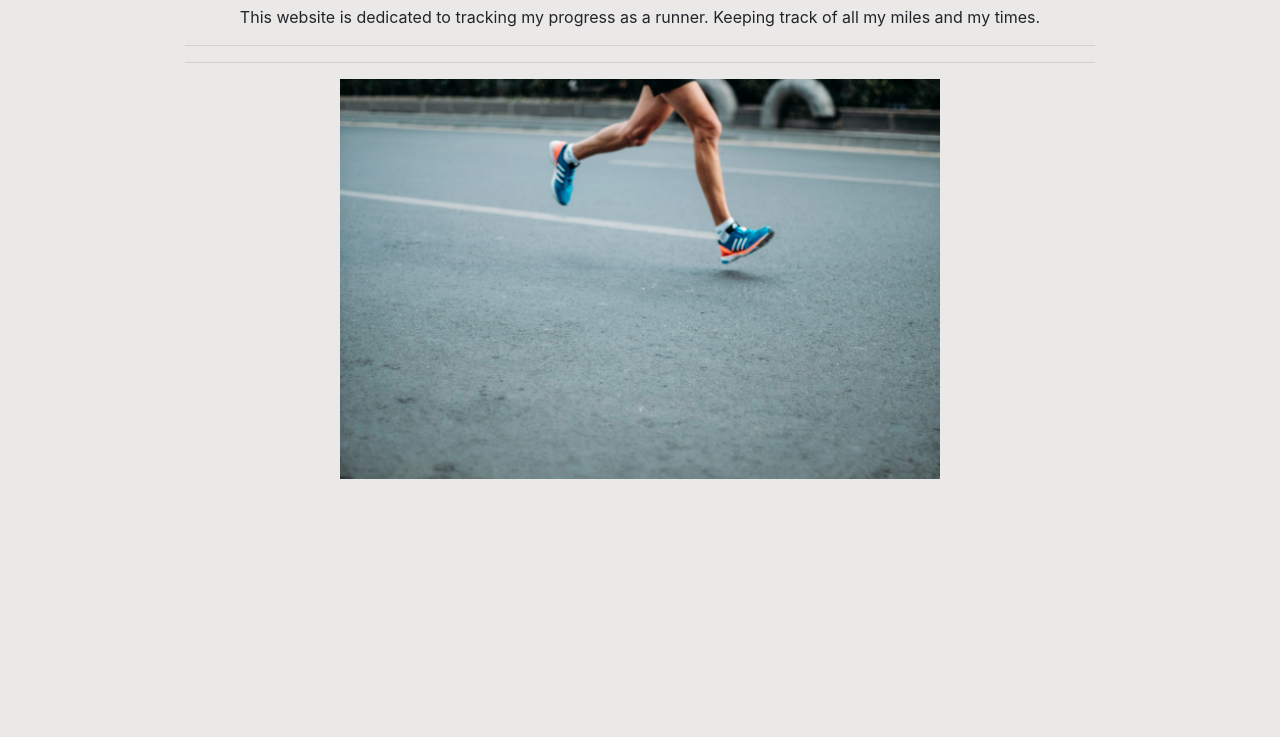
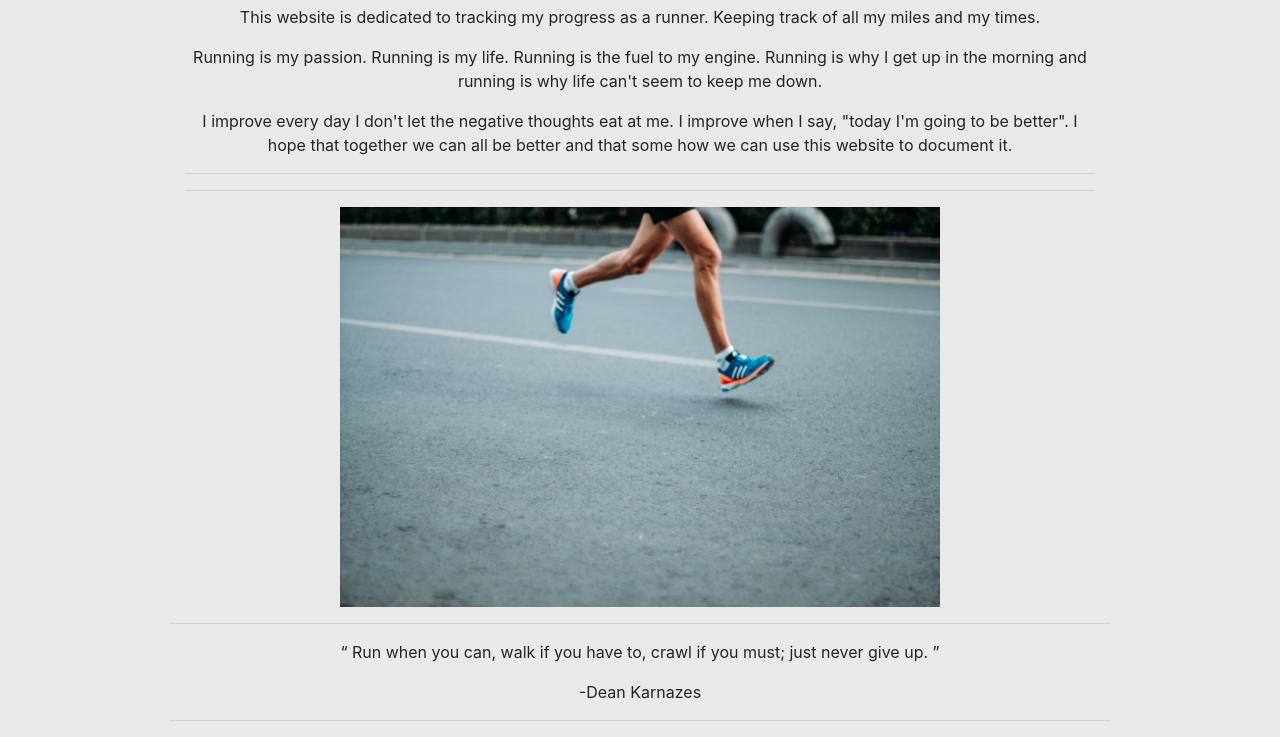
Before and after one commit to Outige/old-cs50-project0, a plain HTML site: page index.html in a window 1280 px wide. Shown: the part 165-902 px from the top of the page. Before the commit the page ends 800 px from the top, so only its background shows below. Drawn offline with nearby package versions, Linux system fonts and the light colour scheme.

Commit message:
home page nearly fin. Updated readme

```diff
--- a/css/style.scss
+++ b/css/style.scss
@@ -57,3 +57,9 @@ img.img0 {
     width: auto;
     height: 400px;
 }
+
+// /* img */
+// div.img-nav img {
+//     height: 100px;
+//     width: 200px;
+// }
--- a/index.html
+++ b/index.html
@@ -36,9 +36,48 @@
                     This website is dedicated to tracking my progress as a runner. Keeping
                     track of all my miles and my times.
                 </p>
+                <p>
+                    Running is my passion. Running is my life. Running is the fuel to my engine. Running
+                    is why I get up in the morning and running is why life can't seem to keep me down.
+                </p>
+                <p>
+                    I improve every day I don't let the negative thoughts eat at me. I improve when I say, "today I'm going to be better".
+                    I hope that together we can all be better and that some how we can use this website to document it.
+                </p>
                 <hr><hr>
             </div>
+
             <img class="img0" src="img/img0.jpg">
+
+            <div class="quote0">
+                <hr>
+                <p>
+                    &ldquo;
+                    Run when you can, walk if you have to, crawl if you must; just never give up.
+                    &rdquo;
+                </p>
+                <p class="pq0">-Dean Karnazes</p>
+                <hr>
+            </div>
+
+            <!-- <div class="container">
+                <p>Visit:</p>
+                <div class="row img-nav">
+                    <div class="col">
+                        <img class="img1" src="img/house1.png">
+                    </div>
+                    <div class="col">
+                        <img class="img2" src="img/img1.jpg">
+                    </div>
+                    <div class="col">
+                        <img class="img3" src="img/img3.jpg">
+                    </div>
+                    <div class="col">
+                        <img class="img4" src="img/img4.jpg">
+                    </div>
+                </div>
+            </div>
+            <hr> -->
         </div>
 
 
```
Also changed, not shown: img/house0.png (added), img/house1.png (added), img/img2.jpg (added), img/img3.jpg (added), img/img4.jpg (added), 2 other files.
